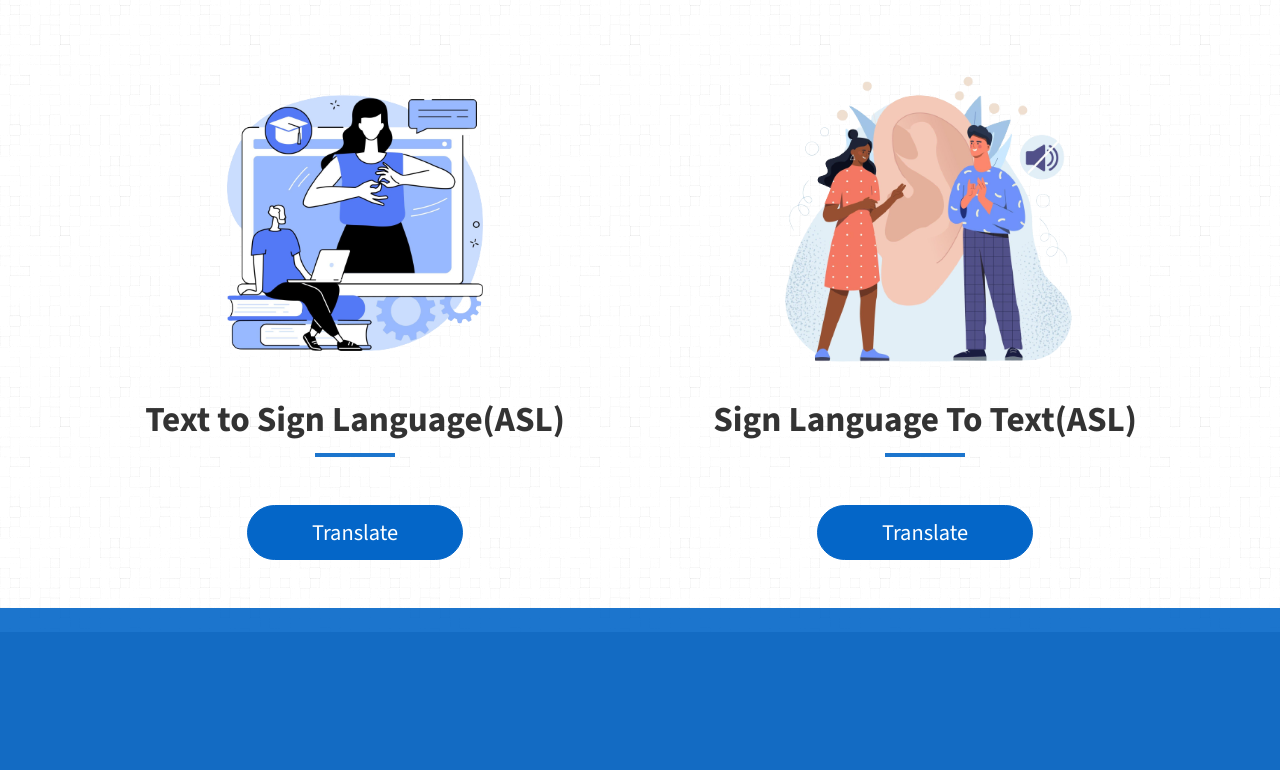
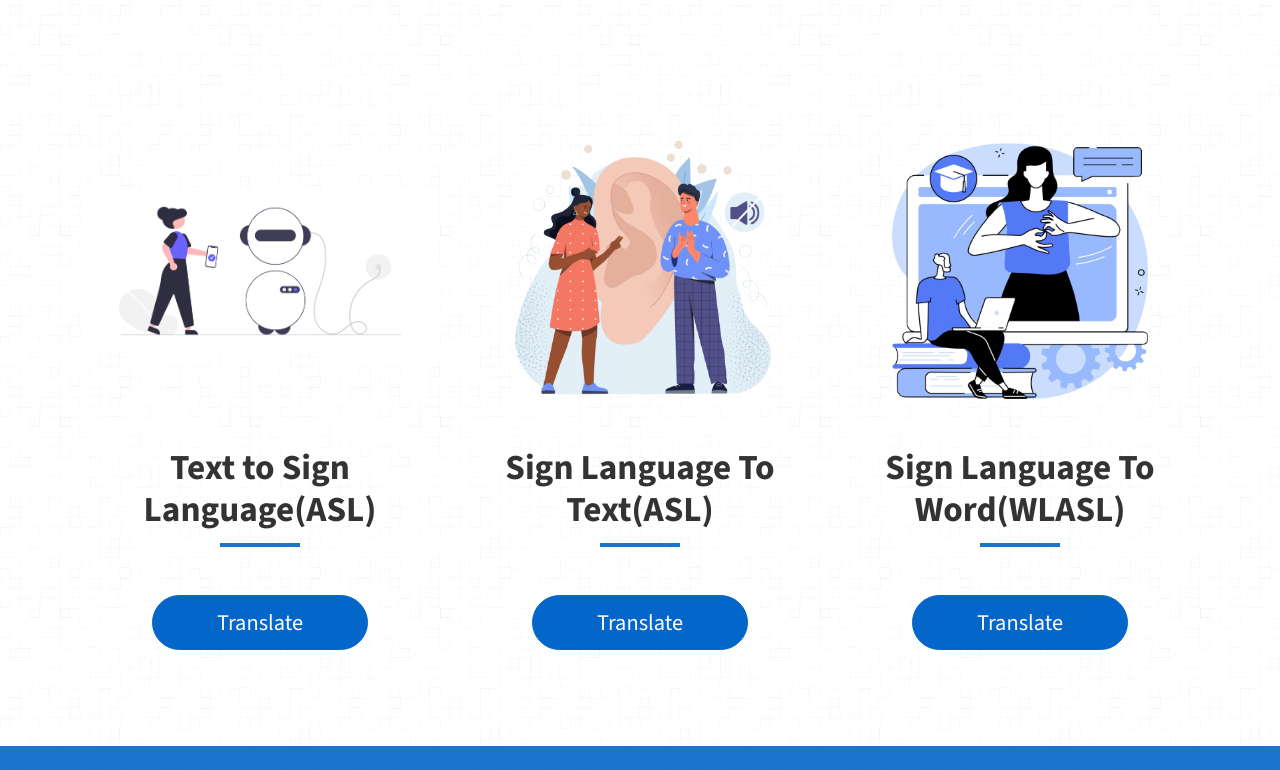
Before and after one commit to SejalShrestha7/Project, a Django app: page / in a window 1280 px wide, after a click on "ASL". Shown: the part 800-1570 px from the top of the page. Before the commit the page ends 1432 px from the top, so only its background shows below. Run offline with Django 5.2, Linux system fonts and the light colour scheme; some libraries are stand-ins or nearby versions.

Commit message:
Added UI for word to video

```diff
--- a/templates/index.html
+++ b/templates/index.html
@@ -5,8 +5,8 @@
   <meta charset="UTF-8">
   <meta http-equiv="X-UA-Compatible" content="IE=edge">
   <meta name="viewport" content="width=device-width, initial-scale=1.0">
-  <link rel="stylesheet" href="static/assets/css/style.css">
-  <link rel="stylesheet" href="static/assets/css/bootstrap.min.css">
+     <link rel="stylesheet" href="../static/assets/css/style.css">
+    <link rel="stylesheet" href="../static/assets/css/bootstrap.min.css">
   <title>Document</title>
 </head>
 
@@ -48,12 +48,12 @@
 
   <!-- ASL -->
   <section id="asl" class="main-section">
-    <div class="py-5">
+    <div class="py-5"></div>
       <div class="container">
         <div class="row">
-          <div class="col-md-6 mt-md-0 d-flex flex-column align-items-center ">
+          <div class=" col  mt-md-0 d-flex flex-column align-items-center ">
             <div class="media">
-              <img src="static/assets/img/asl.png" class="img-fluid" alt="">
+              <img src="../static/assets/img/Ai.png" class="img-fluid" alt="">
             </div>
             <div class="section-title">
               <h2 class="text-center">Text to Sign Language(ASL)</h2>
@@ -65,11 +65,10 @@
                 <a href="/animation" class="btn-translate">Translate</a>
 
               </div>
-            <!-- </form> -->
           </div>
-          <div class="col-md-6 mt-md-0 d-flex flex-column align-items-center ">
+          <div class="col  mt-md-0 d-flex flex-column align-items-center ">
             <div class="media">
-              <img src="static/assets/img/img-02.png" class="img-fluid" alt="">
+              <img src="../static/assets/img/img-02.png" class="img-fluid" alt="">
             </div>
             <div class="section-title">
               <h2 class="text-center">Sign Language To Text(ASL)</h2>
@@ -77,19 +76,27 @@
             </div>
 
             <div class="mt-5 inner-section  d-flex flex-column align-items-center">
-              <!-- <div class="img-inner d-flex justify-content-center mb-4">
-                <img src="static/assets/img/r.png" alt="" srcset="">
-                <img src="static/assets/img/e.png" alt="" srcset="">
-                <img src="static/assets/img/c.png" alt="" srcset="">
-                <img src="static/assets/img/o.png" alt="" srcset="">
-                <img src="static/assets/img/r.png" alt="" srcset="">
-                <img src="static/assets/img/d.png" alt="" srcset="">
-              </div> -->
               <a href="/camera-view" class="btn-translate">Translate</a>
+          </div>
+        </div>
+
+          <div class=" col  mt-md-0 d-flex flex-column align-items-center ">
+            <div class="media">
+              <img src="../static/assets/img/asl.png" class="img-fluid" alt="">
+            </div>
+            <div class="section-title">
+              <h2 class="text-center">Sign Language To Word(WLASL)</h2>
+              <span></span>
+            </div>
+
+            <div class="mt-5 inner-section  d-flex flex-column align-items-center">
+              <a href="/video" class="btn-translate">Translate</a>
           </div>
         </div>
       </div>
     </div>
+    <div class="py-5"></div>
+
   </section>
 
 
```
Also changed, not shown: other parts of templates/index.html (+7 -7 lines), templates/video - Copy.html (deleted, +0 -56 lines), templates/video.html (+41 -3 lines), static/assets/img/AI.svg (added), static/assets/img/Ai.png (added), 1 other file.
